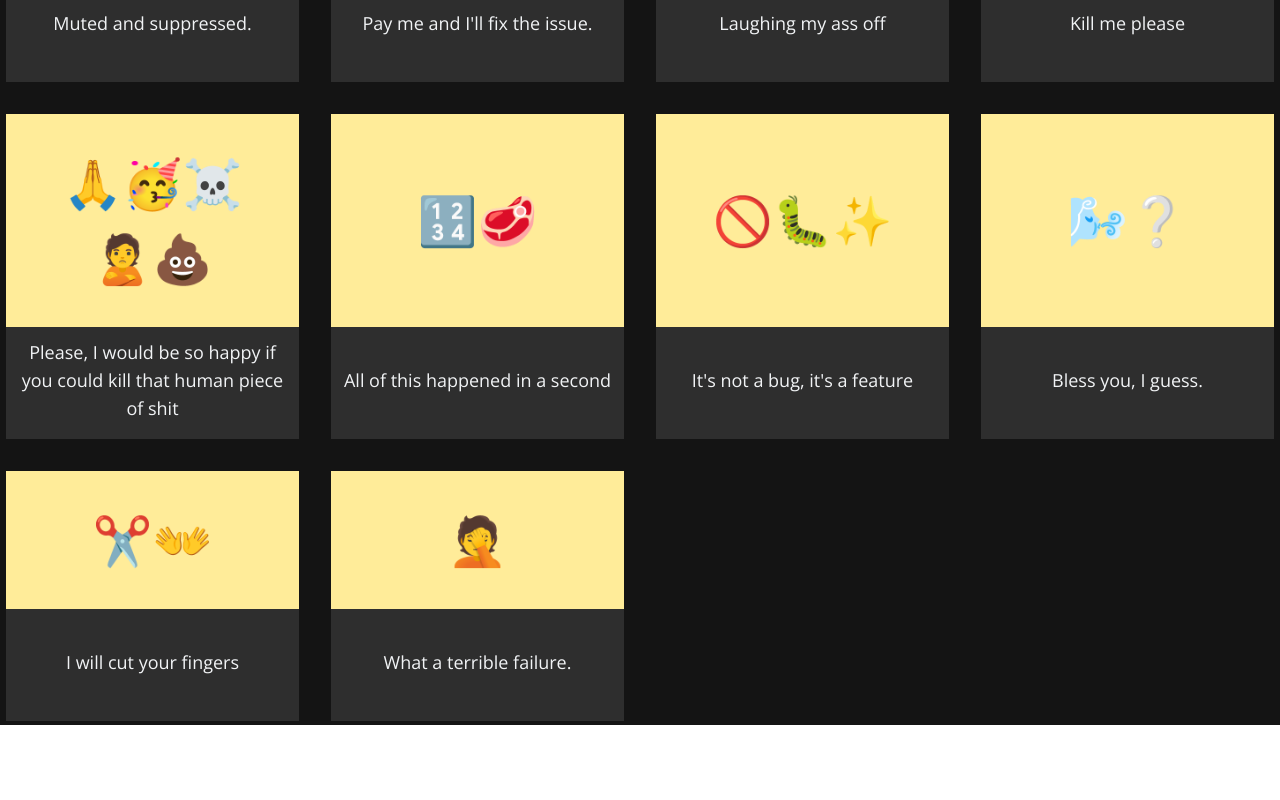
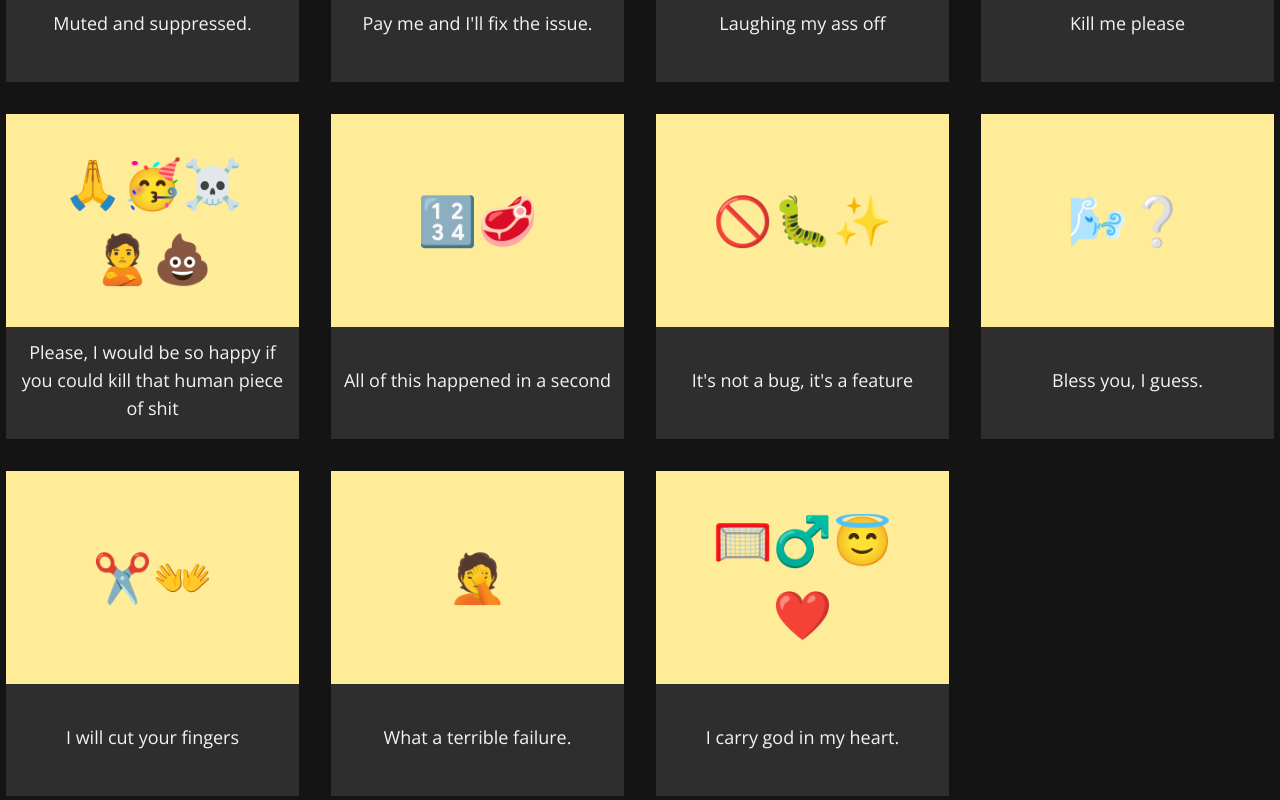
Before and after one commit to LorenzoScebba/emojiperanto, a Next.js app: page / in a window 1280 px wide. Shown: the part 1153-1953 px from the top of the page. Before the commit the page ends 1878 px from the top, so only its background shows below. Built offline with nearby package versions, Linux system fonts and the light colour scheme.

Commit message:
[🍱] New emoji (#11)
* Update emojis.ts
* Update CONTRIBUTORS.md

```diff
--- a/data/emojis.ts
+++ b/data/emojis.ts
@@ -97,6 +97,11 @@ const data = [
     title: ":facepalm:",
     description: "What a terrible failure.",
   },
+  {
+    emoji: "🥅♂️😇❤️",
+    title: ":goal: :male_sign: :innocent: :heart:",
+    description: "I carry god in my heart.",
+  },
 ] as IEmoji[];
 
 export default data;
```
Also changed, not shown: 1 other file (tests, documents, lock files or other folders).
